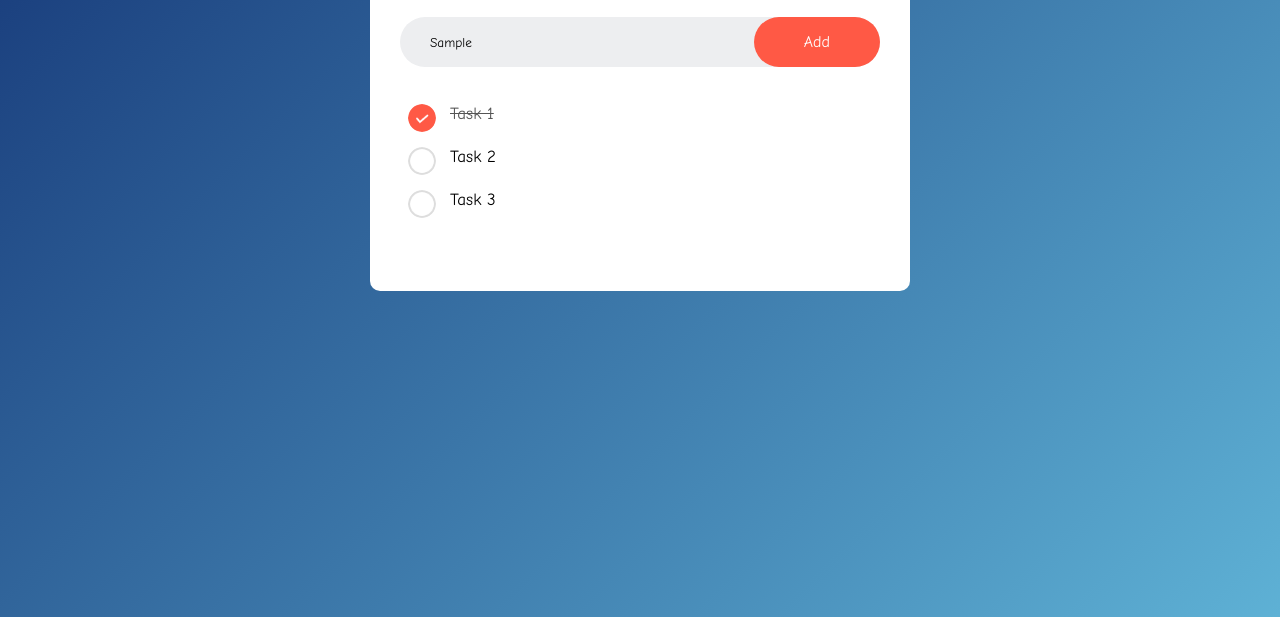
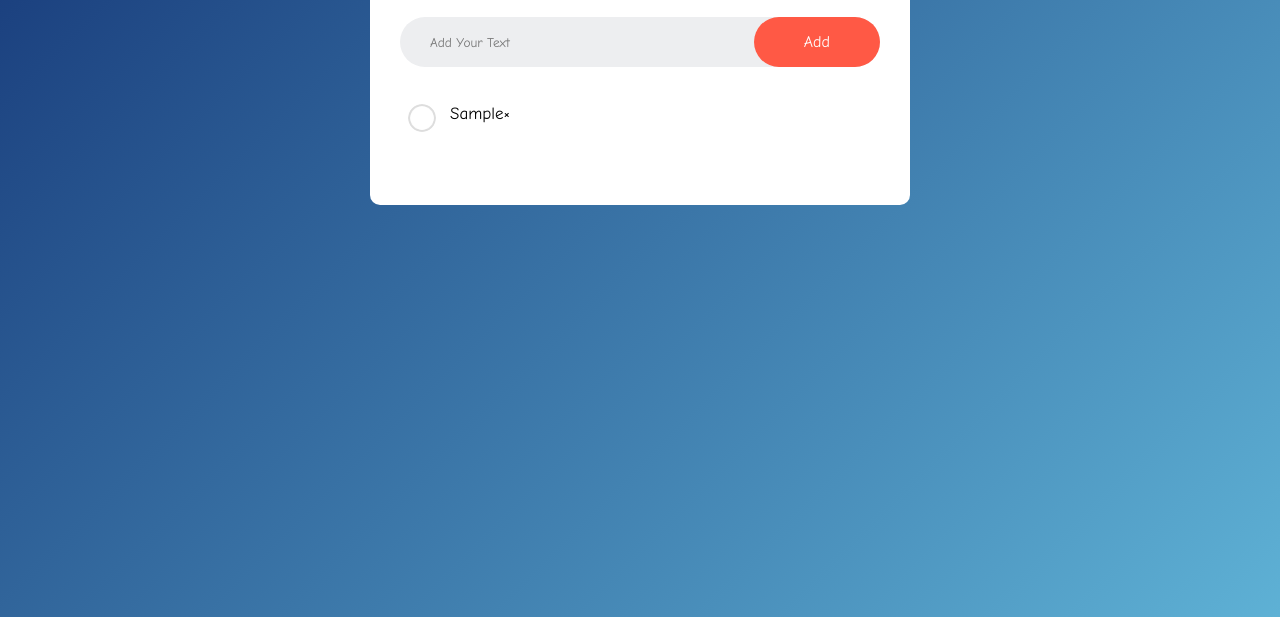
Before and after one commit to Evanjager/To-do-list-app, a plain HTML site: page index.html in a window 1280 px wide. Both pictures are taken after typing "Sample" into the empty fields and a click on the button "Add". Shown: the part 183-800 px from the top of the page. Drawn offline with Linux system fonts and the light colour scheme.

Commit message:
added js file

```diff
--- a/index.html
+++ b/index.html
@@ -13,16 +13,16 @@
             <h2>To-Do List <img src="images/pic.png"> </h2>
             <div class="row">
                 <input type="text" id="input-box" placeholder="Add Your Text">
-                <button>Add</button>
+                <button onclick="addtask()">Add</button>
             </div>
             <ul id="list-container">
-                <li class="checked">Task 1</li>
+                <!-- <li class="checked">Task 1</li>
                 <li>Task 2</li>
-                <li>Task 3</li>
+                <li>Task 3</li> -->
             </ul>
         </div>
     </div>
-
+<script src="script.js"></script>
 </body>
 
 </html>
--- /dev/null
+++ b/script.js
@@ -0,0 +1,16 @@
+const inputbox = document.getElementById("input-box");
+const listContainer = document.getElementById("list-container");
+
+function addtask() {
+    if(inputbox.value === ""){
+        alert("You must write something!");
+    }else{
+        let li = document.createElement("li");
+        li.innerHTML = inputbox.value;
+        listContainer.appendChild(li);
+        let span = document.createElement("span");
+        span.innerHTML = "\u00d7"
+        li.appendChild(span)
+    }
+    inputbox.value = "";
+}
```
